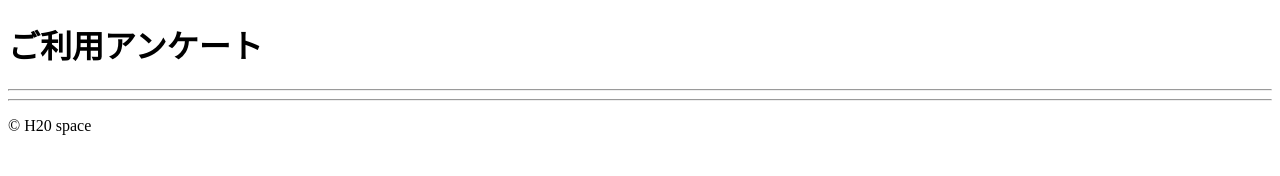
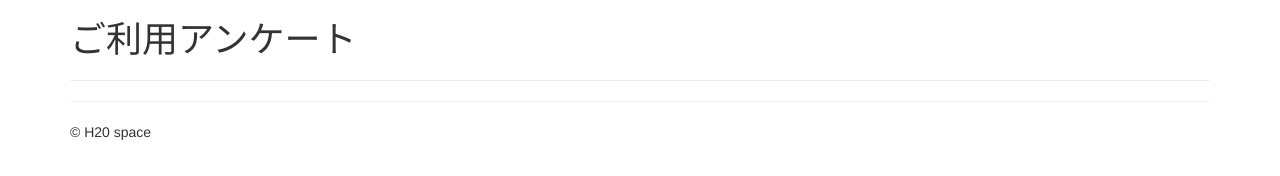
Before and after one commit to marieono/form, a plain HTML site: page index.html in a window 1280 px wide. Drawn offline with nearby package versions, Linux system fonts and the light colour scheme.

Commit message:
Bootstrapを導入した

```diff
--- a/index.html
+++ b/index.html
@@ -5,9 +5,16 @@
     <meta name="viewport" content="width=device-width, initial-scale=1.0">
     <title>ご利用アンケート</title>
 
+        <!-- Latest compiled and minified CSS -->
+        <link rel="stylesheet" href="https://maxcdn.bootstrapcdn.com/bootstrap/3.3.7/css/bootstrap.min.css" integrity="sha384-BVYiiSIFeK1dGmJRAkycuHAHRg32OmUcww7on3RYdg4Va+PmSTsz/K68vbdEjh4u" crossorigin="anonymous">
+
+        <!-- Optional theme -->
+        <link rel="stylesheet" href="https://maxcdn.bootstrapcdn.com/bootstrap/3.3.7/css/bootstrap-theme.min.css" integrity="sha384-rHyoN1iRsVXV4nD0JutlnGaslCJuC7uwjduW9SVrLvRYooPp2bWYgmgJQIXwl/Sp" crossorigin="anonymous">
+
     <link rel="stylesheet" href="css/style.css">
 </head>
 <body>
+    <div class="container">
         <header>
             <h1>ご利用アンケート</h1>
         </header>
@@ -18,5 +25,6 @@
         <footer>
             <p>&copy; H20 space</p>
         </footer>
+    </div><!-- container -->
 </body>
 </html>
```
Also changed, not shown: 2 other files. Lines whose indentation alone changed are shown as unchanged.
